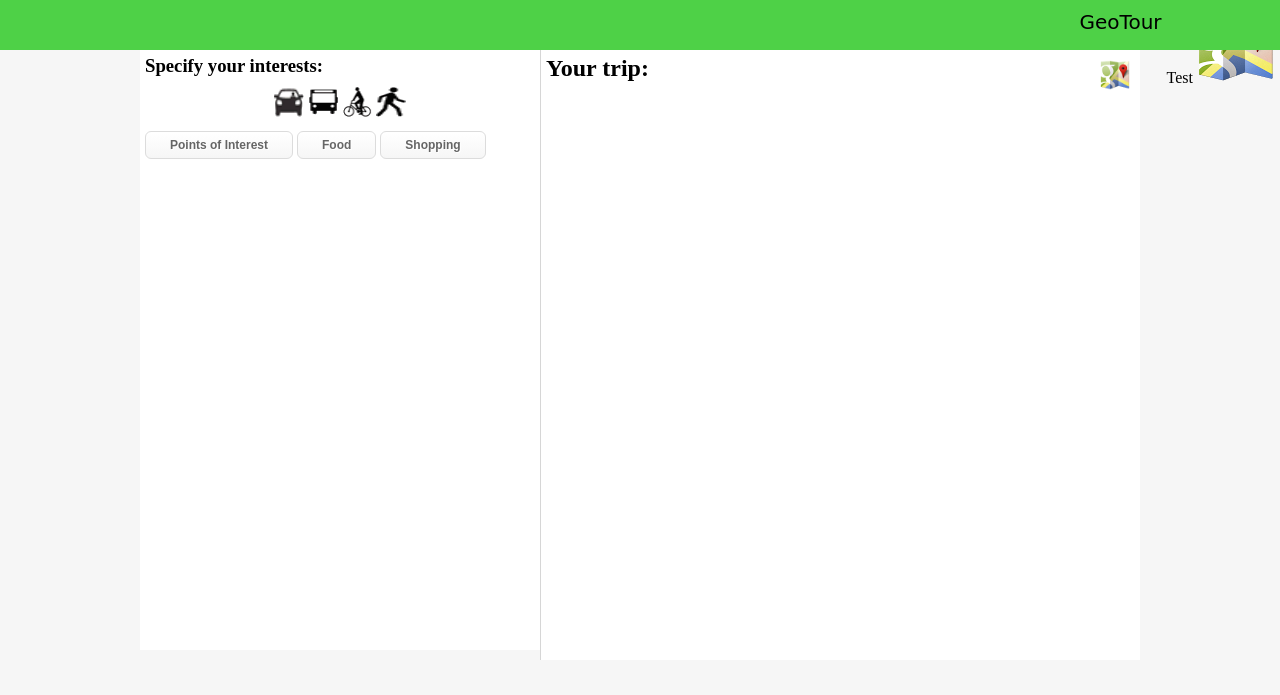
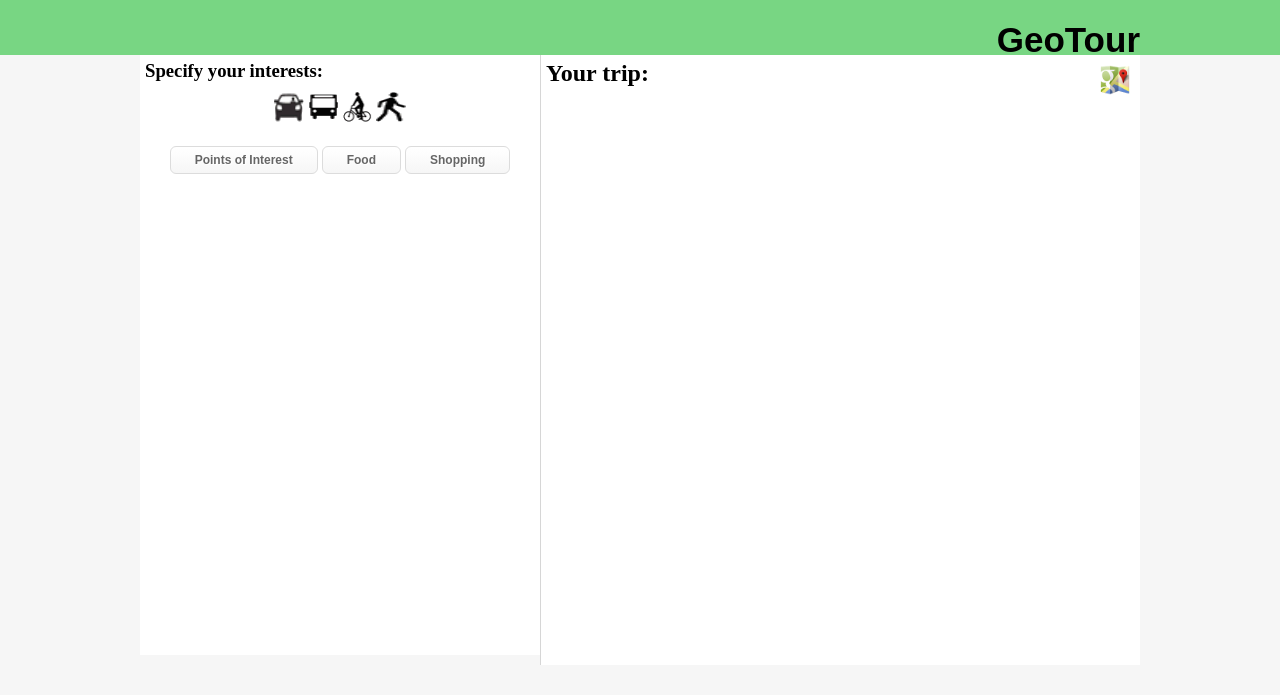
Before and after one commit to jjchen/geo, a Django app: page /update/ in a window 1280 px wide. Shown: the top 695 px of the page. Run offline with Django 3.2, Linux system fonts and the light colour scheme; parts of the project's set-up code (start-up, migrations or seed data) failed here and were passed over; some libraries are stand-ins or nearby versions.

Commit message:
Minor style corrections

```diff
--- a/geotour/static_files/results.css
+++ b/geotour/static_files/results.css
@@ -9,16 +9,21 @@ body {
 }
 
 #topBanner {
-    padding-top: 10px;
-    padding-bottom: 10px;
-    padding-right: 10px;
+    padding-top: 20px;
+    padding-bottom: 5px;
     position: relative;
     margin: 0px;
     height: 30px;
     width: 100%;
-    background-color: #4ED147;
-    font-family: "Great Vibes", cursive;
-    font-size: 20px;
+    background-color: #78D683;
+}
+
+#topBanner h1 {
+    width: 1000px;
+    position: relative;
+    margin: auto;
+    font-family: "Muli", sans-serif;
+    font-size: 35px;
     text-align: right;
 }
 
@@ -38,25 +43,34 @@ nav {
     background-color: #ffffff;
 }
 
+#searchFilters {
+    padding: 5px;
+}
+
 #transpoIcons {
     padding: 10px;
     margin: auto;
     text-align: center;
 }
 
-#searchFilters {
-    padding: 5px;
+#filterOptions {
+    padding: 10px;
+    margin: auto;
+    text-align: center;
 }
 
 #poiList {
+    padding: 10px;
     display: none;
 }
 
 #foodList {
+    padding: 10px;
     display: none;
 }
 
 #shopList {
+    padding: 10px;
     display: none;
 }
 
--- a/geotour/templates/results.html
+++ b/geotour/templates/results.html
@@ -24,11 +24,7 @@
     </head>
 
     <body>
-        <div id="miniNavBar">
-            Test
-            <img src="{% static 'images/gmaps.png' %}" id="gMapsIcon">
-        </div>
-        <div id="topBanner">GeoTour</div>
+        <div id="topBanner"><h1>GeoTour</h1></div>
 
         <div id="main">
 
--- a/geotour/templates/timeline.html
+++ b/geotour/templates/timeline.html
@@ -43,10 +43,6 @@
                 <input type="checkbox" onclick="filter()" name="spa">Spa</input><br>
             </div>
         </div>
-        {% for area in areas %}
-        {{area}}
-        <input type="checkbox" onclick="filter()" name="areas" value="{{area}}" id="areas">
-        {% endfor %}
     </form>
 </div>
 
```
Also changed, not shown: geotour/static_files/style.css (line endings or trailing spaces).
